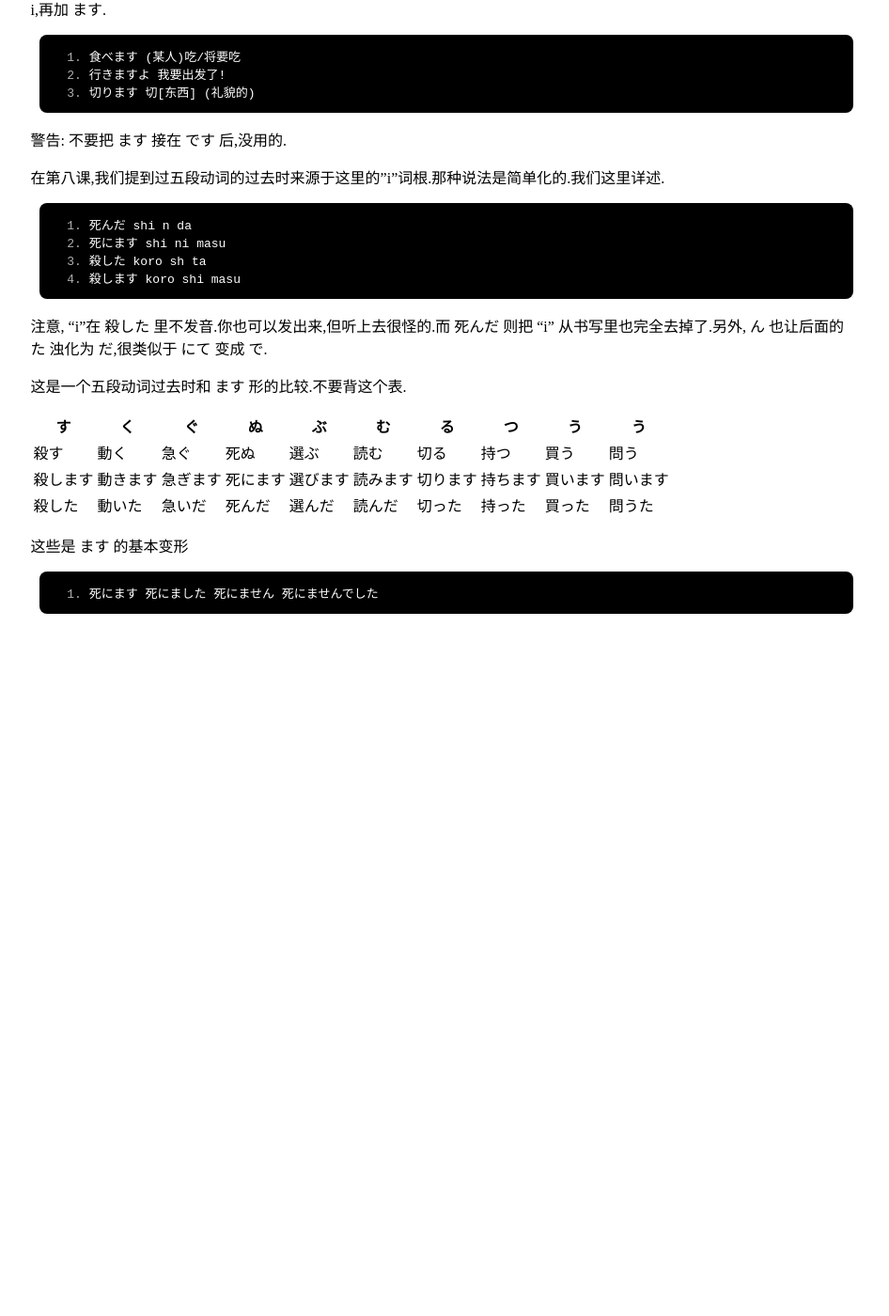
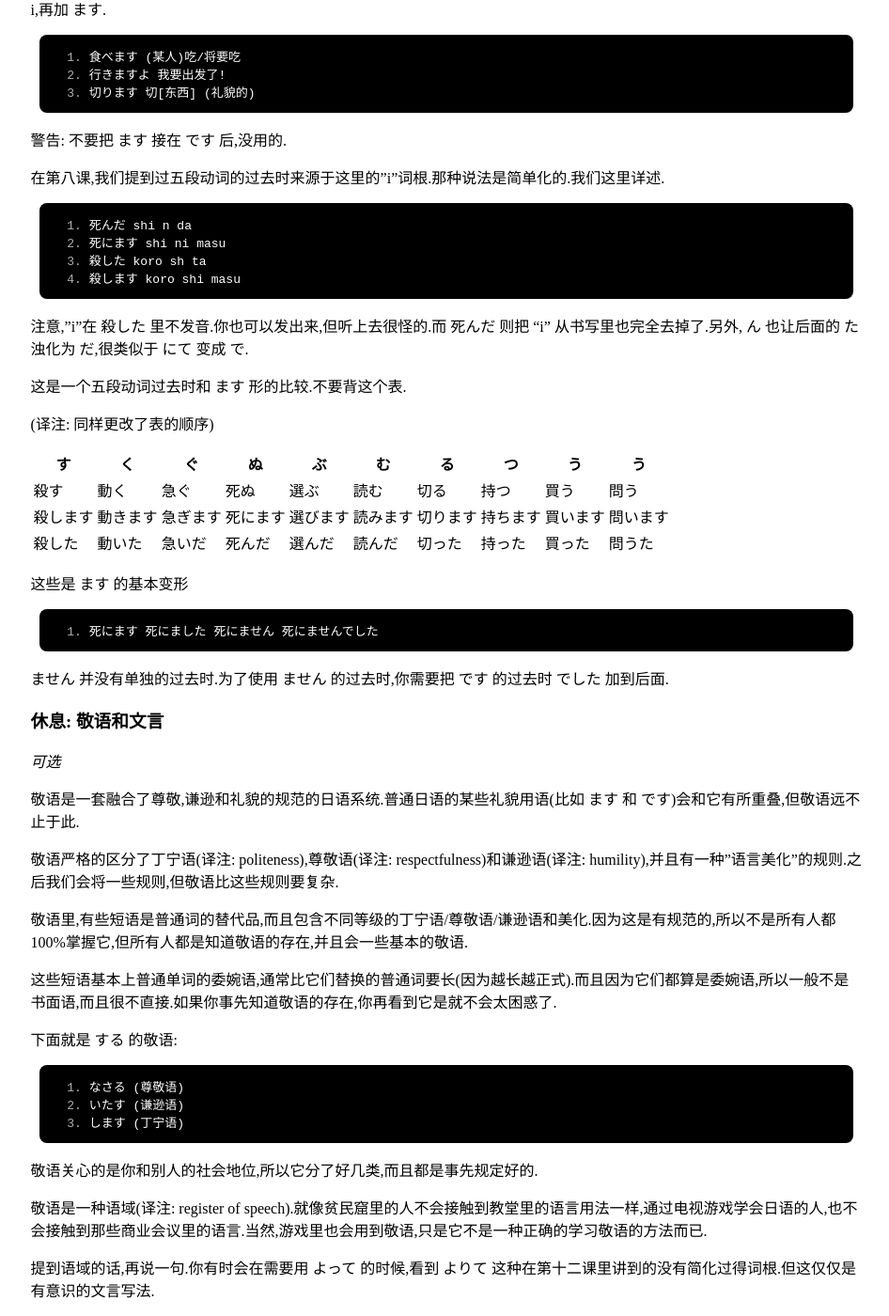
Before and after one commit to LelouchHe/lelouchhe.github.com, a Jekyll site: the page built from _posts/literature/2019-06-20-sakubi.md, in a window 1280 px wide and 1400 px high, scrolled down 17991 px. Shown: the whole window at 94% size, without its empty margins (165-1111 px from the left). Built offline with Jekyll 4.4.1, drawn with Linux system fonts in a browser that asks for light colours; before the commit the page ends 18657 px from its top, so only the background shows below that.

Commit message:
fix typo

```diff
--- a/_posts/literature/2019-06-20-sakubi.md
+++ b/_posts/literature/2019-06-20-sakubi.md
@@ -751,9 +751,11 @@
     殺した koro sh ta
     殺します koro shi masu
 
-注意, "i"在 殺した 里不发音.你也可以发出来,但听上去很怪的.而 死んだ 则把 "i" 从书写里也完全去掉了.另外, ん 也让后面的 た 浊化为 だ,很类似于 にて 变成 で.
+注意,"i"在 殺した 里不发音.你也可以发出来,但听上去很怪的.而 死んだ 则把 "i" 从书写里也完全去掉了.另外, ん 也让后面的 た 浊化为 だ,很类似于 にて 变成 で.
 
 这是一个五段动词过去时和 ます 形的比较.不要背这个表.
+
+(译注: 同样更改了表的顺序)
 
 す|く|ぐ|ぬ|ぶ|む|る|つ|う|う
 -|-|-|-|-|-|-|-|-|-
@@ -764,3 +766,29 @@
 这些是 ます 的基本变形
 
     死にます 死にました 死にません 死にませんでした
+
+ません 并没有单独的过去时.为了使用 ません 的过去时,你需要把 です 的过去时 でした 加到后面.
+
+### 休息: 敬语和文言
+
+*可选*
+
+敬语是一套融合了尊敬,谦逊和礼貌的规范的日语系统.普通日语的某些礼貌用语(比如 ます 和 です)会和它有所重叠,但敬语远不止于此.
+
+敬语严格的区分了丁宁语(译注: politeness),尊敬语(译注: respectfulness)和谦逊语(译注: humility),并且有一种"语言美化"的规则.之后我们会将一些规则,但敬语比这些规则要复杂.
+
+敬语里,有些短语是普通词的替代品,而且包含不同等级的丁宁语/尊敬语/谦逊语和美化.因为这是有规范的,所以不是所有人都100%掌握它,但所有人都是知道敬语的存在,并且会一些基本的敬语.
+
+这些短语基本上普通单词的委婉语,通常比它们替换的普通词要长(因为越长越正式).而且因为它们都算是委婉语,所以一般不是书面语,而且很不直接.如果你事先知道敬语的存在,你再看到它是就不会太困惑了.
+
+下面就是 する 的敬语:
+
+    なさる (尊敬语)
+    いたす (谦逊语)
+    します (丁宁语)
+
+敬语关心的是你和别人的社会地位,所以它分了好几类,而且都是事先规定好的.
+
+敬语是一种语域(译注: register of speech).就像贫民窟里的人不会接触到教堂里的语言用法一样,通过电视游戏学会日语的人,也不会接触到那些商业会议里的语言.当然,游戏里也会用到敬语,只是它不是一种正确的学习敬语的方法而已.
+
+提到语域的话,再说一句.你有时会在需要用 よって 的时候,看到 よりて 这种在第十二课里讲到的没有简化过得词根.但这仅仅是有意识的文言写法.
```
